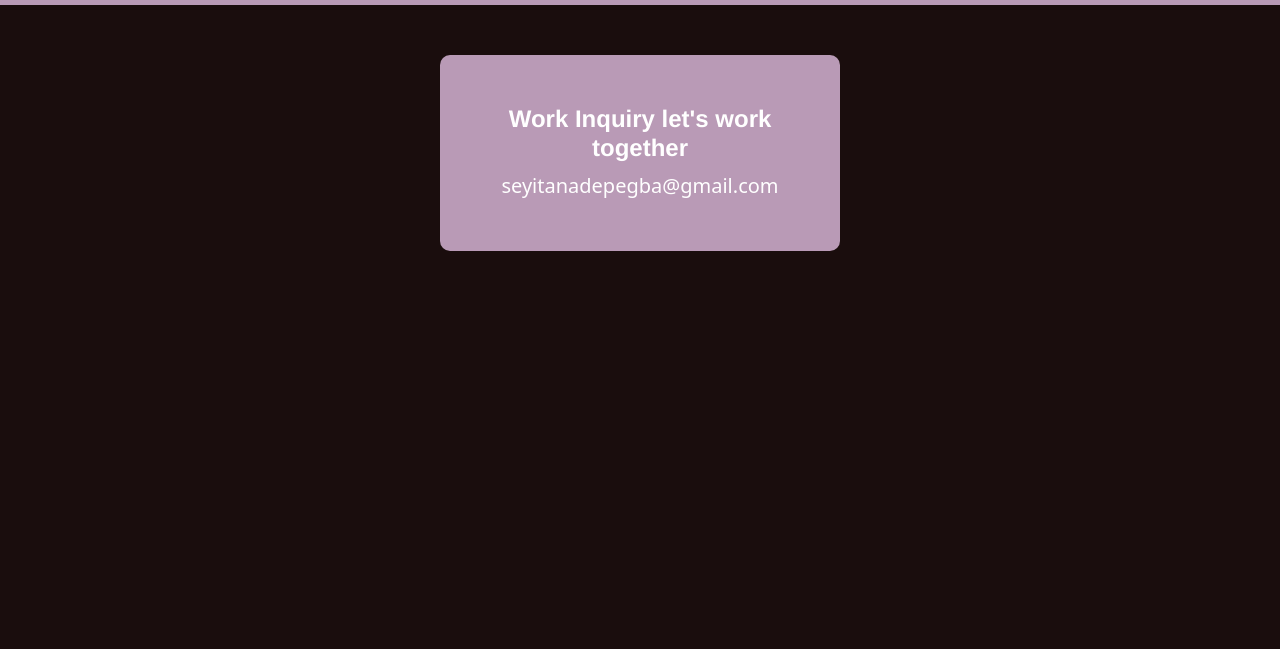
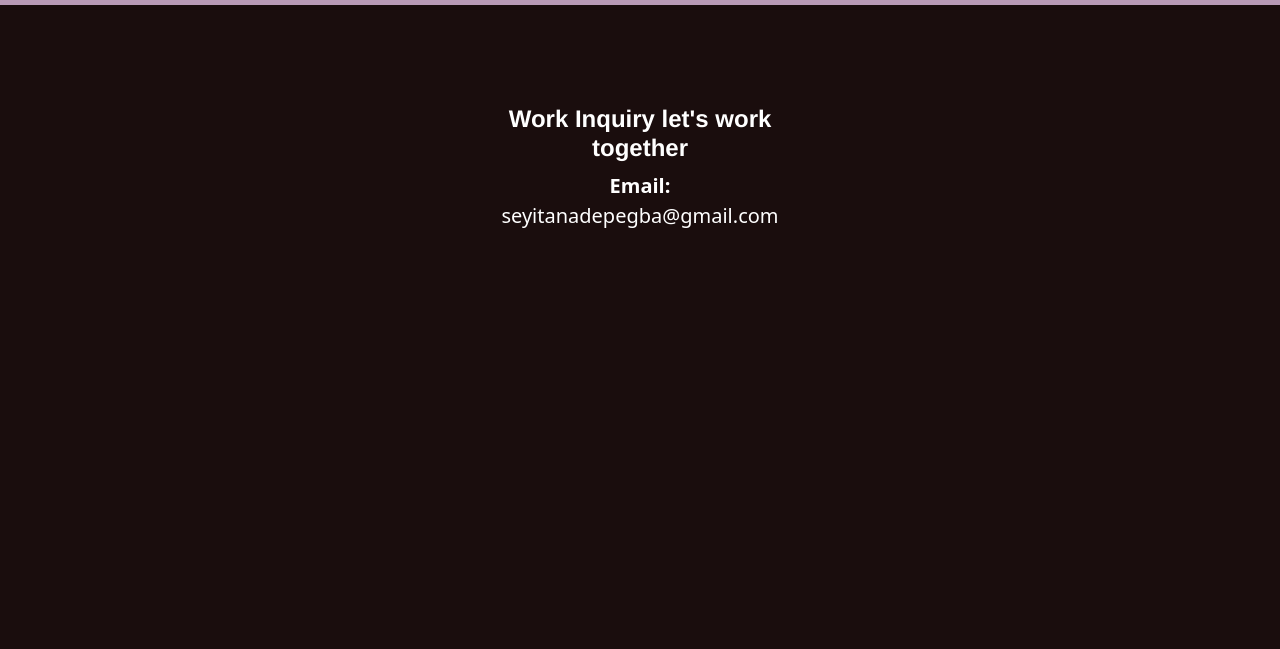
Before and after one commit to Seyitanx/portfolio, a plain HTML site: page contact.html in a window 1280 px wide. Shown: the part 51-700 px from the top of the page. Drawn offline with nearby package versions, Linux system fonts and the light colour scheme; a web font is replaced by a local one.

Commit message:
updated the index and contact page

```diff
--- a/contact.html
+++ b/contact.html
@@ -72,7 +72,7 @@
     <div class="main">
       <div class="contact-email">
         <h4 class="">Work Inquiry let's work together</h4>
-        <a href="mailto:seyitanadepegba@gmail.com" class="new-email"
+       <strong>Email:</strong> <a href="mailto:seyitanadepegba@gmail.com" class="new-email"
           >seyitanadepegba@gmail.com</a
         >
 
--- a/styles/portfolio.css
+++ b/styles/portfolio.css
@@ -86,7 +86,7 @@ color: var(--primary-color);
    text-align: center;
     color: var(--primary-color);
     font-size: 20px;
-    background-color: var(--button-backround);
+
 margin: 50px 50px 50px 50px;
   padding: 50px 50px;
   border-radius: 10px;
```
Also changed, not shown: index.html (+1 -1 lines).
